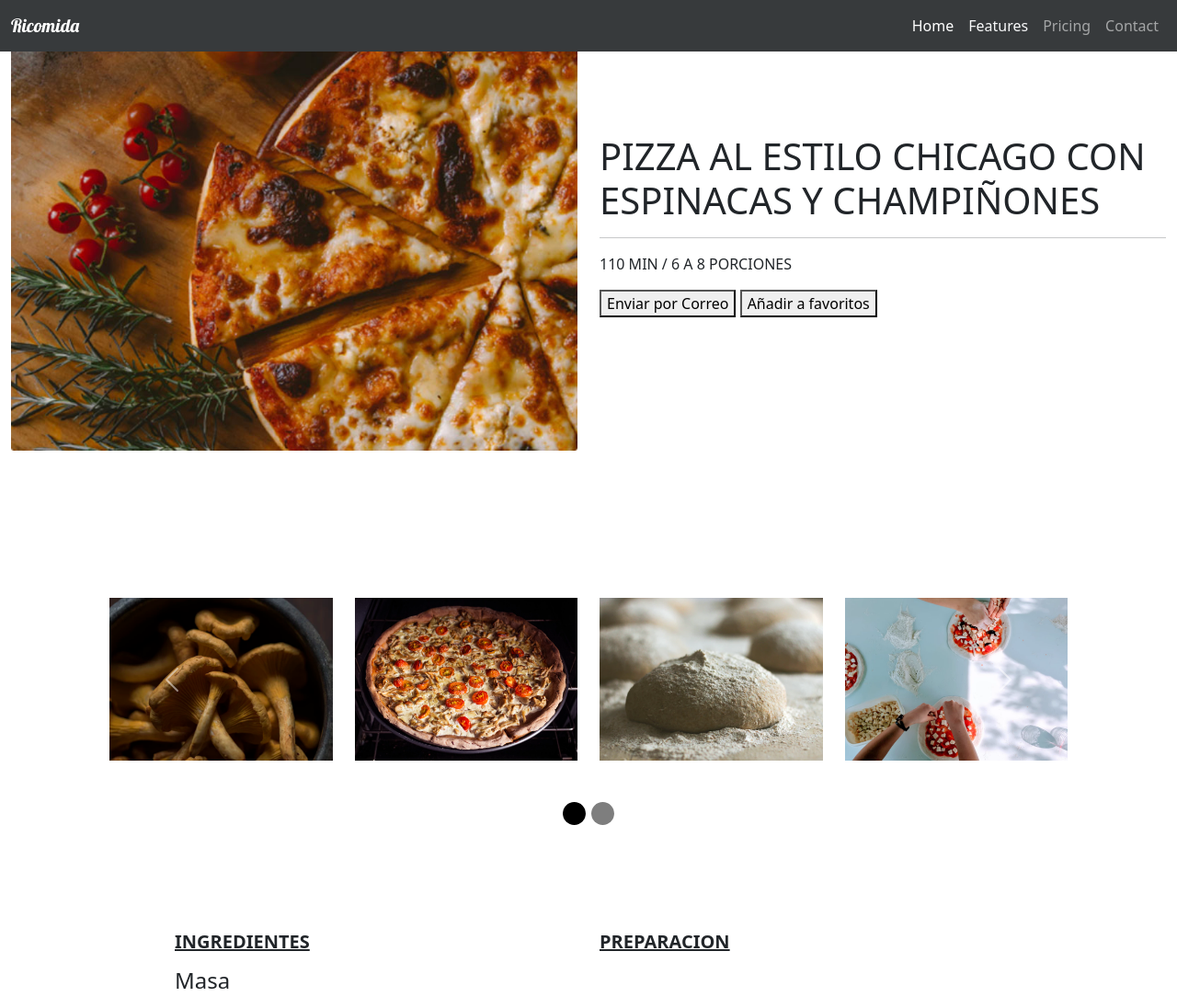
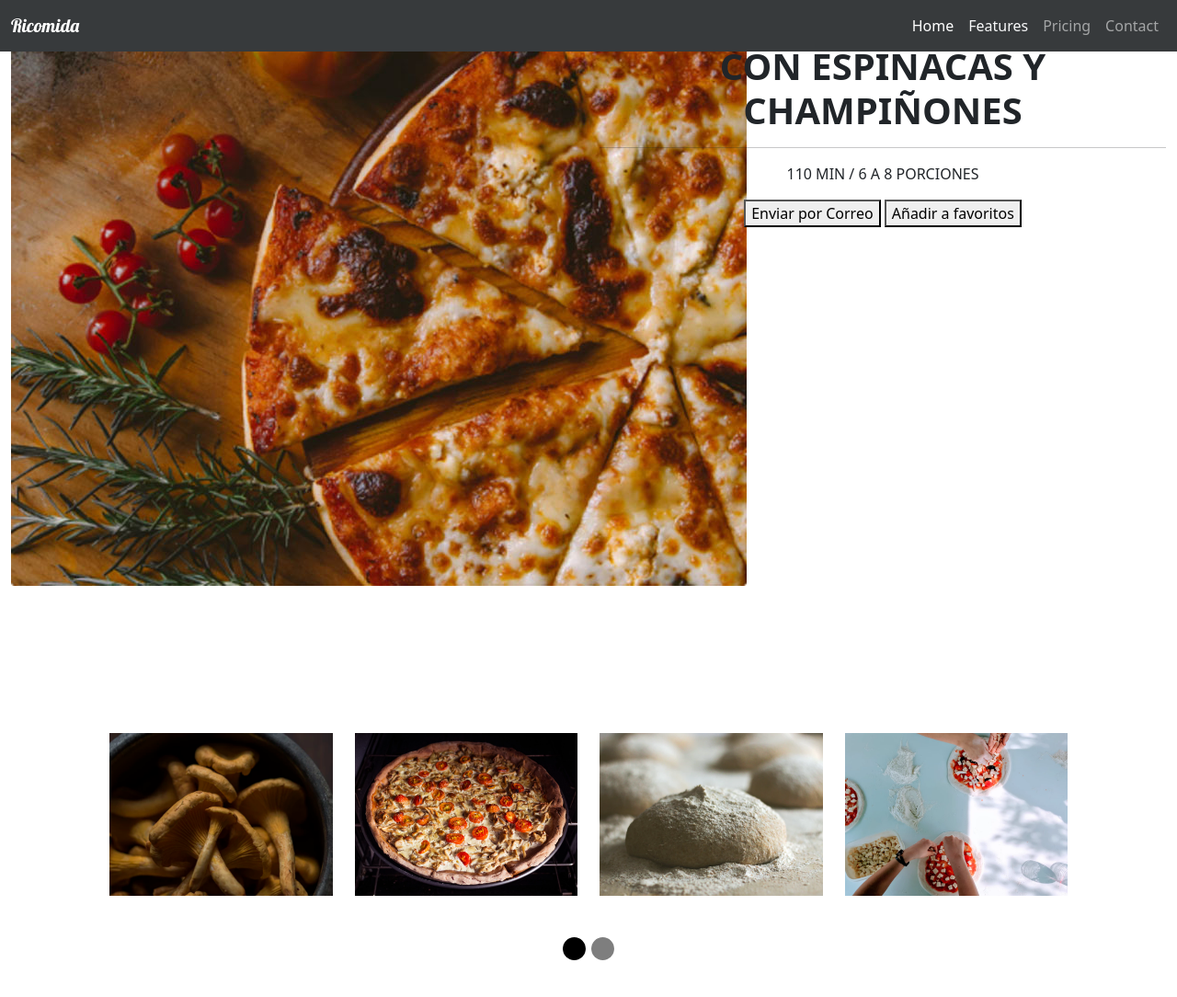
Before and after one commit to Nyliram1906/ricomida, a plain HTML site: page index.html in a window 1280 px wide. Shown: the top 1084 px of the page at 92% size. Drawn offline with nearby package versions, Linux system fonts and the light colour scheme.

Commit message:
carousel listo

```diff
--- a/index.html
+++ b/index.html
@@ -52,21 +52,22 @@
 </nav>
 
   <!-- Navbar content final-->
+
   <!-- imagen pizza -->
   <section>
     <div class="container-fluid">
-        <div class="row align-items-center d-flex">
-         <div class="col-12 col-sm-6">
-                <img src="assets/img/principal.jpg" alt="imagenpizza" class="img-fluid ">
+        <div class="row">
+            <div class="col-12 col-sm-6 text-center">
+                <img src="assets/img/principal.jpg" alt="imagen-pizza" class="imagen-pizza">
             </div>
-            <div class="col-12 col-sm-6">
-                <h1>PIZZA AL ESTILO CHICAGO CON ESPINACAS Y CHAMPIÑONES</h1>
+            <div class="col-12 col-sm-6 text-center">
+                <h1 class="fw-bold">PIZZA AL ESTILO CHICAGO CON ESPINACAS Y CHAMPIÑONES</h1>
                 <hr>
                 <p>110 MIN / 6 A 8 PORCIONES</p>
-                <button type="button1" id="boton-enviar" data-bs-toggle="tooltip" data-bs-placement="bottom" title="Presiona para enviar a tu correo">
+                <button type="button" id="boton-enviar" data-bs-toggle="tooltip" data-bs-placement="bottom" title="Presiona para enviar a tu correo">
                     Enviar por Correo
                 </button>
-                <button type="button2" id="boton-favoritos" data-bs-toggle="tooltip" data-bs-placement="right" title="Añade esta receta a tus favoritos">
+                <button type="button" id="boton-favoritos" data-bs-toggle="tooltip" data-bs-placement="right" title="Añade esta receta a tus favoritos">
                     Añadir a favoritos
                 </button>
             </div>
@@ -74,6 +75,31 @@
     </div>
 </section>
 
+
+
+ <!--  <section class="pl-4 text-center align-items-center">
+    <div class="container">
+        <div class="row d-flex text-center">
+         <div class="col-12 col-sm-6">
+                <img src="assets/img/principal.jpg" alt="imagen-pizza" class="imagen-pizza">
+            </div>
+            <div class="col-12 col-sm-6">
+                <h1 class="fw-bold">PIZZA AL ESTILO CHICAGO CON
+                ESPINACAS Y
+                CHAMPIÑONES</h1>
+                <hr>
+                <p>110 MIN / 6 A 8 PORCIONES</p>
+                <button type="button" id="boton-enviar" data-bs-toggle="tooltip" data-bs-placement="bottom" title="Presiona para enviar a tu correo">
+                    Enviar por Correo
+                </button>
+                <button type="button" id="boton-favoritos" data-bs-toggle="tooltip" data-bs-placement="right" title="Añade esta receta a tus favoritos">
+                    Añadir a favoritos
+                </button>
+            </div>
+        </div>
+    </div>
+</section>
+ -->
 
   <!-- imagen pizza -->
 
@@ -114,7 +140,16 @@
           </div>
         </div>
       </div>
-      <a class="carousel-control-prev" href="#carouselExampleIndicators" role="button" data-slide="prev">
+
+  <!-- Controles Carrousel -->
+  <div class="carousel-indicators">
+    <span class="custom-indicator active" data-bs-target="#carouselExampleIndicators" data-bs-slide-to="0" aria-current="true" aria-label="Slide 1"></span>
+    <span class="custom-indicator" data-bs-target="#carouselExampleIndicators" data-bs-slide-to="1" aria-label="Slide 2"></span>
+  </div>
+</div>
+
+ <!-- Fin sección Carrousel -->
+ <!-- <a class="carousel-control-prev" href="#carouselExampleIndicators" role="button" data-slide="prev">
         <span class="carousel-control-prev-icon" aria-hidden="true"></span>
         <span class="sr-only">Previous</span>
       </a>
@@ -122,17 +157,7 @@
         <span class="carousel-control-next-icon" aria-hidden="true"></span>
         <span class="sr-only">Next</span>
       </a>
-    </div>
-
-  <!-- Controles Carrousel -->
-
-    <div class="carousel-indicators">
-      <span class="custom-indicator active" data-bs-target="#carouselExampleIndicators" data-bs-slide-to="0" aria-current="true" aria-label="Slide 1"></span>
-      <span class="custom-indicator" data-bs-target="#carouselExampleIndicators" data-bs-slide-to="1" aria-label="Slide 2"></span>
-    </div>
-  </div>
- <!-- Fin sección Carrousel -->
-
+    </div> -->
 
   <!-- receta -->
 
@@ -162,7 +187,7 @@
           <li class="p-0 list-group-item border border-0 fs-5">2 cucharaditas de azúcar</li>
         </ul>
         <h6 class="text-start my-3 fs-4">Relleno</h6>
-        <ul>
+        <ul class="list-group list-receta lh-lg mt-5">
           <li class="p-0 list-group-item border border-0 fs-5">½ cebolla</li>
           <li class="p-0 list-group-item border border-0 fs-5">½ cebolla, en cubos</li>
           <li class="p-0 list-group-item border border-0 fs-5">500 gr hojas de espinacas picadas</li>
@@ -244,7 +269,9 @@
 
 
   <!-- Footer-->
+
   <footer class="text-center p-3" style="background-color: #373A3C; font-family: 'Lobster', cursive; color: #FFFFFF;">
+
     <h2>Ricomida</h2>
 
   </footer>
```
